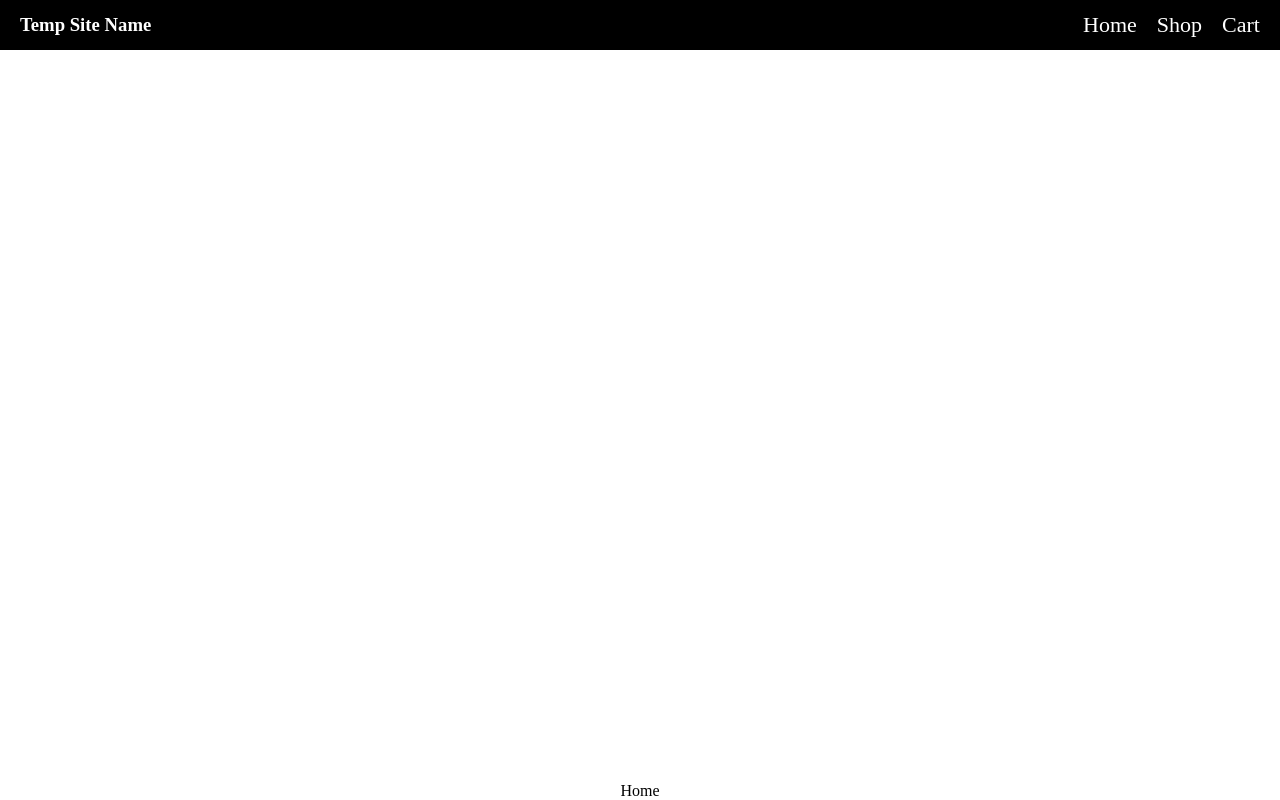
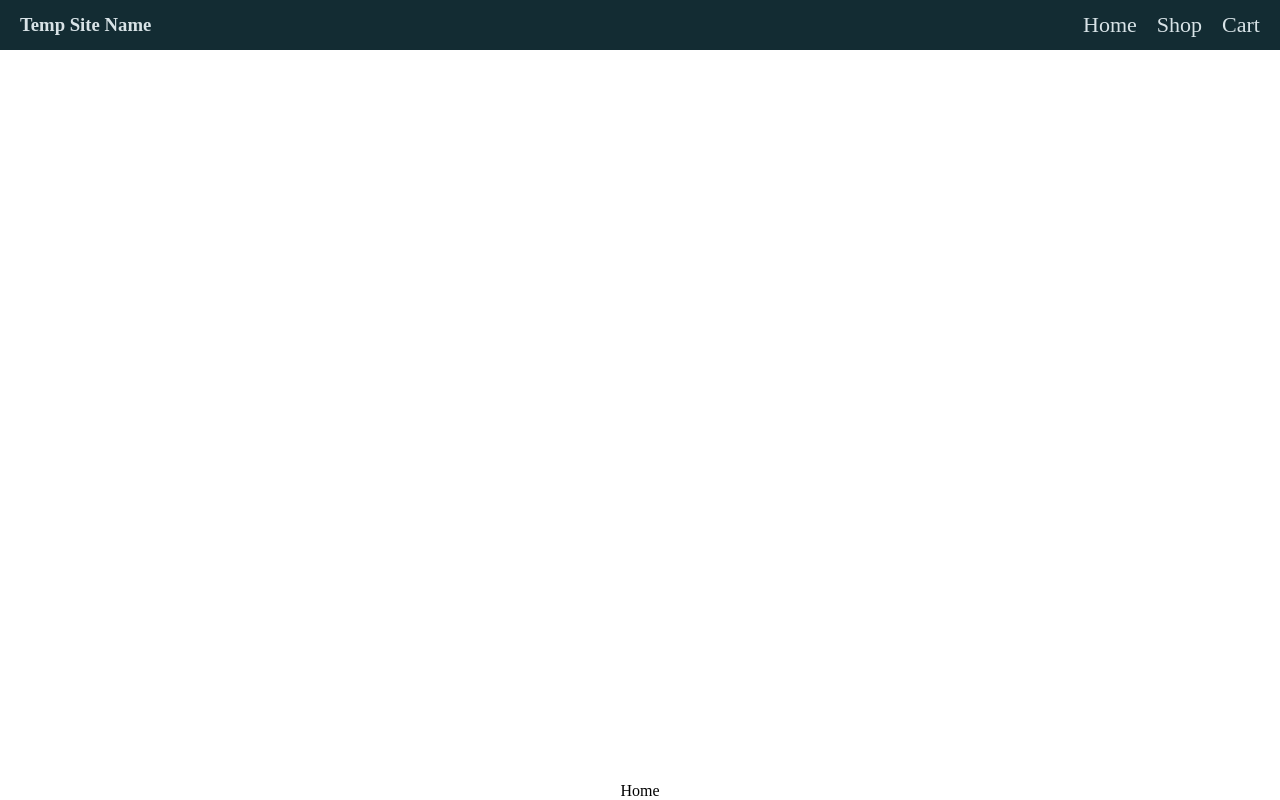
Before and after one commit to robisonwebdev/shopping-cart, a React (Create React App) app: page / in a window 1280 px wide. Built offline with nearby package versions, Linux system fonts and the light colour scheme; a web font is replaced by a local one.

Commit message:
Adjusted colors

```diff
--- a/src/styles/Navbar.css
+++ b/src/styles/Navbar.css
@@ -4,15 +4,15 @@ nav {
   justify-content: space-between;
   align-items: center;
 
-  background-color: #000;
-  color: #fff;
+  background-color: var(--blueBlack);
+  color: var(--white);
   min-height: 50px;
   width: 100%;
   padding: 0 20px;
 }
 
 .navLink {
-  color: #fff;
+  color: var(--white);
   text-decoration: none;
 }
 
```
